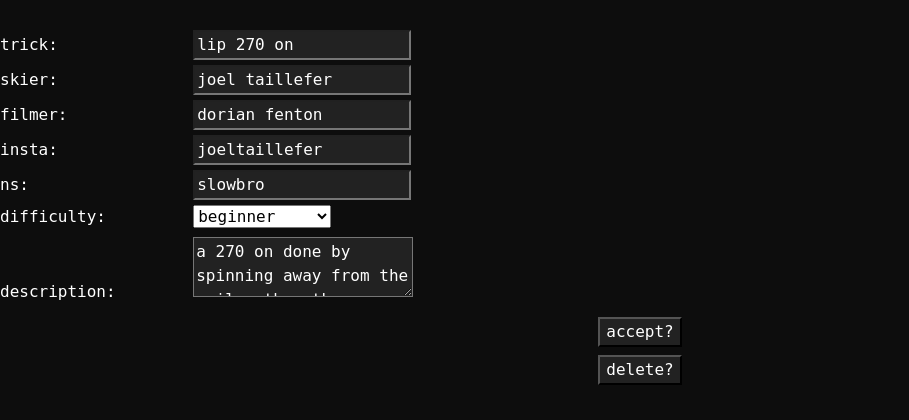
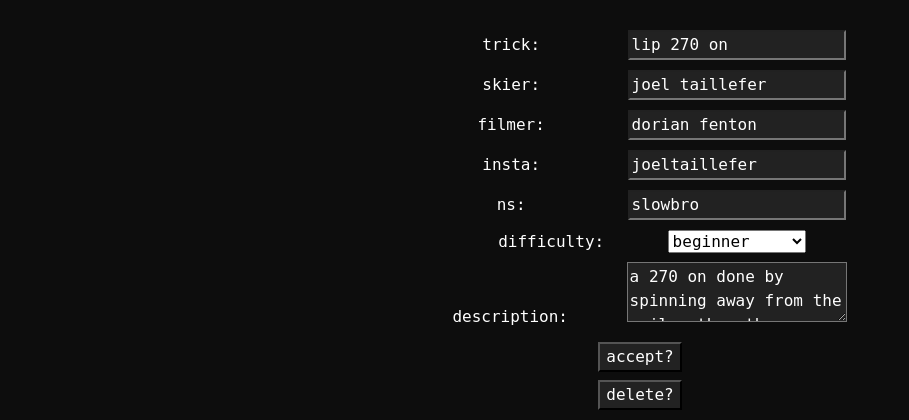
Before and after one commit to slowbrojt/Django-Projects, a Django app: page /review/2 in a window 1280 px wide. Shown: the part 688-1108 px from the top of the page, without its empty margins (0-909 px from the left). Before the commit the page ends 1073 px from the top, so only its background shows below. Run offline with Django 4.2, Linux system fonts and the light colour scheme; a user stored in the database is signed in; data comes from the database, SQL or seed files in the repository; some libraries are stand-ins or nearby versions.

Commit message:
Add margin to inputs for better readability

```diff
--- a/trickipedia/tricks/static/tricks/styles.css
+++ b/trickipedia/tricks/static/tricks/styles.css
@@ -14,6 +14,13 @@ a {
 	font-size: 1.2em;
 	text-align: center;
 }
+
+.reviewform {
+	text-align: center;
+	display: block;
+}
+
+
 
 .navbar-list {
 	right:  0;
@@ -44,6 +51,7 @@ a {
 input {
 	background-color: #222222;
 	color: white;
+	margin-bottom: 10px;
 }
 
 textarea {
```
